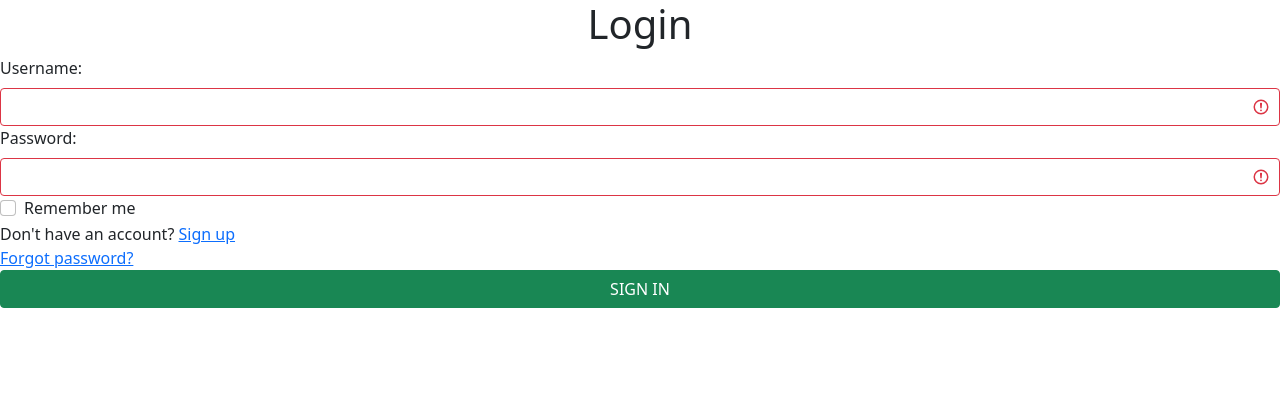
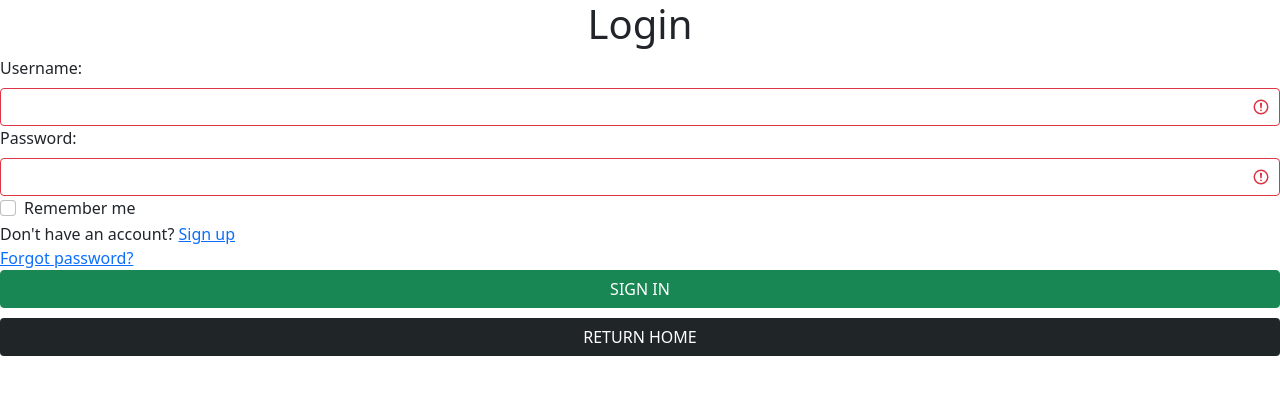
Before and after one commit to AlexDimov-04/Property-Rental-Marketplace, a Django app: page /authenticate/login/ in a window 1280 px wide. Shown: the top 395 px of the page. Run offline with Django 4.2, Linux system fonts and the light colour scheme.

Commit message:
added return home button in login form

```diff
--- a/property_rental_marketplace/templates/authentication/login.html
+++ b/property_rental_marketplace/templates/authentication/login.html
@@ -52,5 +52,6 @@
         </div>
         {% csrf_token %}
         <input class="btn btn-success w-100" type="submit" value="SIGN IN">
+        <a style="margin-top: 10px; background-color: #202528; color: #fff;" class="btn w-100" href="{% url 'index' %}" class="">RETURN HOME</a>
     </form>
 {% endblock %}
```
